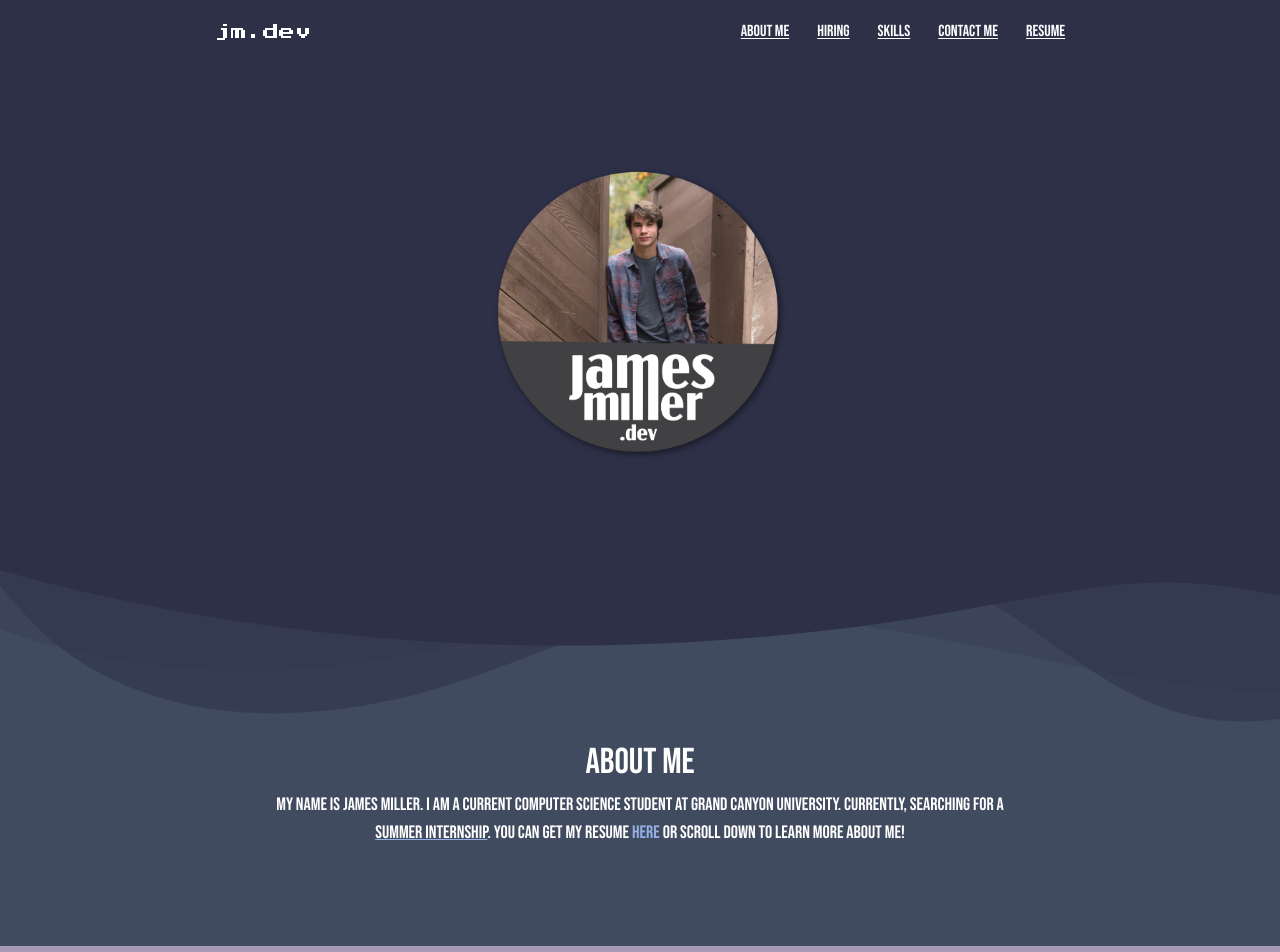
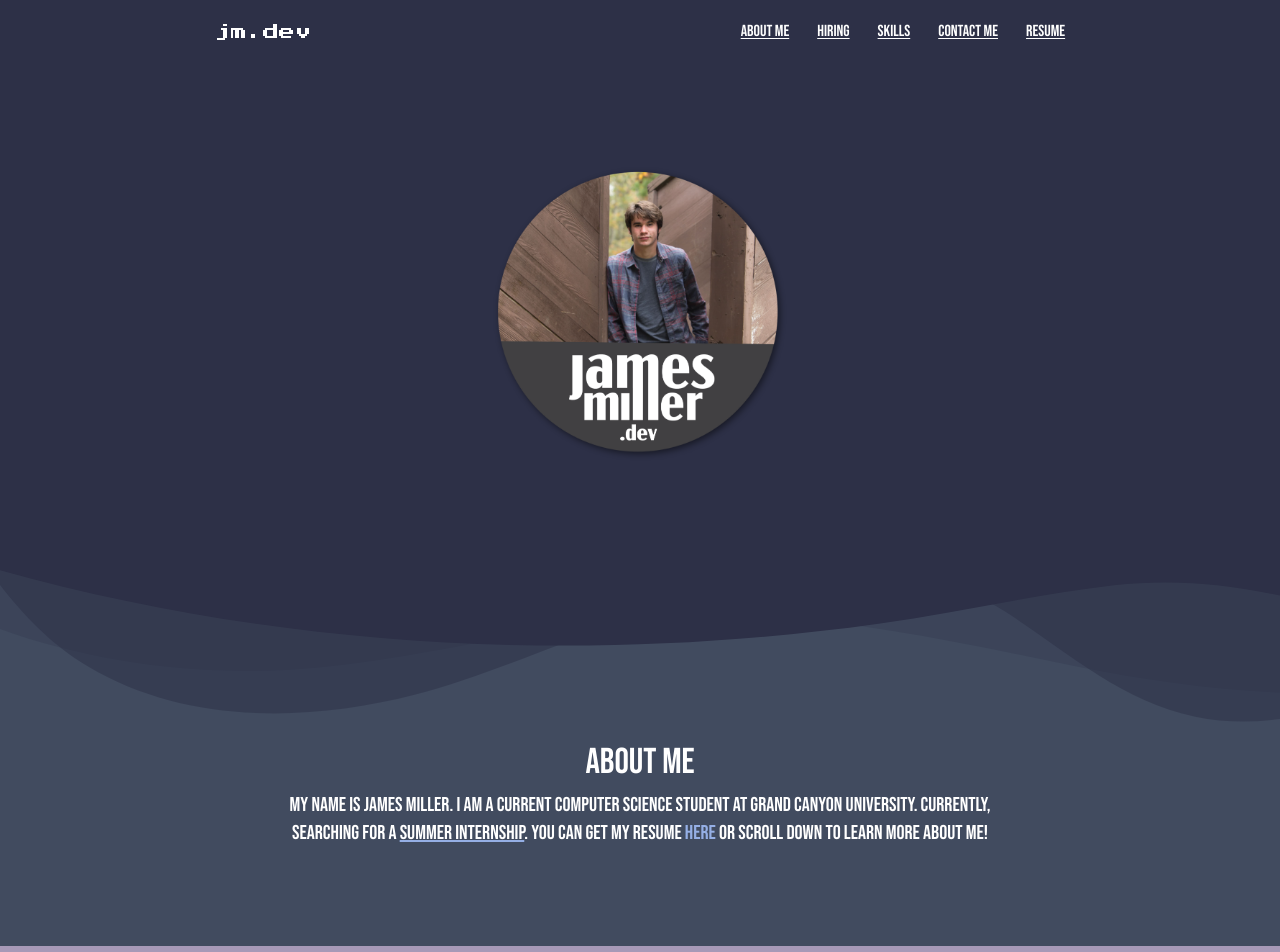
Before and after one commit to jammil002/jmdev3project, a Next.js app: page / in a window 1280 px wide. Shown: the top 952 px of the page. Built offline with nearby package versions, Linux system fonts and the light colour scheme.

Commit message:
main page edit

```diff
--- a/pages/index.tsx
+++ b/pages/index.tsx
@@ -42,7 +42,7 @@ export default function Home() {
         <section className="bg-[#414b5f]">
             <div className="pt-20 text-center">
                 <h1 className="font-BebasNeue text-4xl pb-2">About Me</h1>
-                <p className="font-BebasNeue text-lg">My name is James Miller.
+                <p className="font-BebasNeue text-xl leading-2">My name is James Miller.
                     I am a current Computer Science student at Grand Canyon University.
                 Currently, searching for a <span className="underline decoration-[#95afe5]">summer internship</span>. You can get my resume
                     <a href="../public/Resume.png"><span className="text-[#95afe5] hover:text-red-400"> here </span></a>
```
